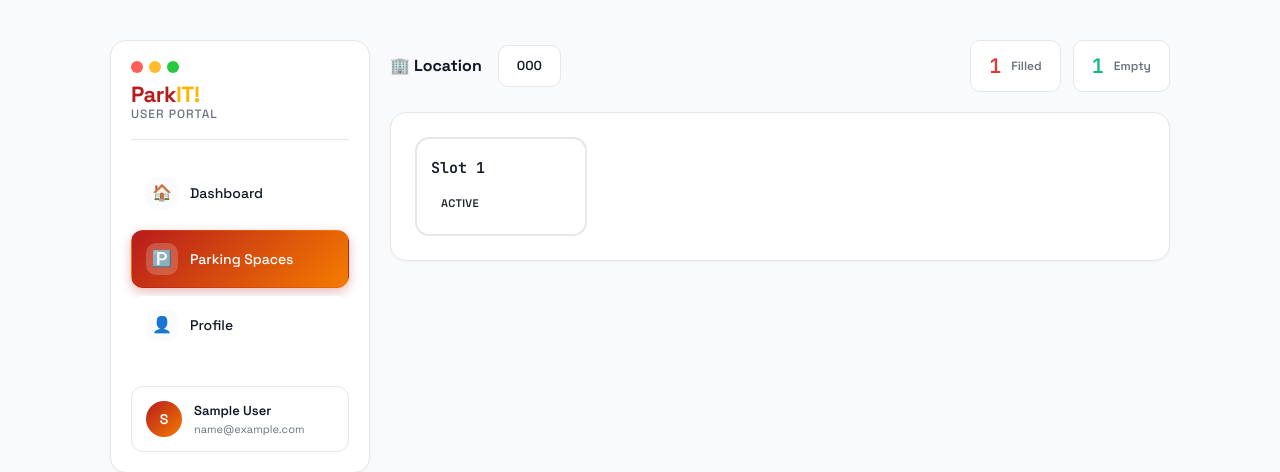
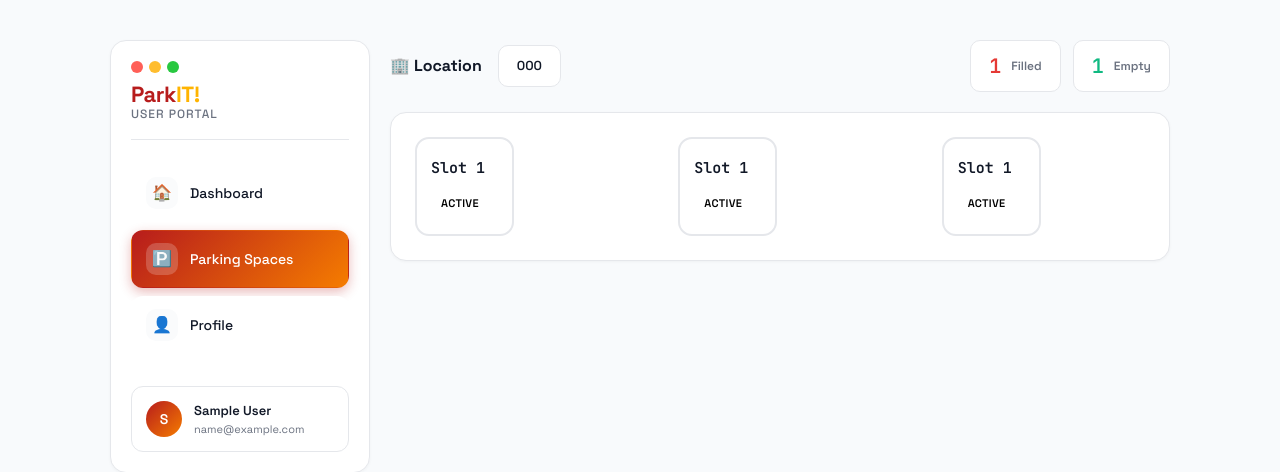
Before and after one commit to Kitanoed/Park_IT, a Django app: template templates/stud_parking_spaces.html in a window 1280 px wide. Shown: the top 472 px of the page. Run offline with Django 5.2, Linux system fonts and the light colour scheme; the template is opened without the code that fills it: most values are stand-ins (such as "Sample title", 1, 10 or a date in 2020); parts of the project's set-up code (start-up, migrations or seed data) failed here and were passed over.

Commit message:
Add stud_parking_spaces.html

```diff
--- a/templates/stud_parking_spaces.html
+++ b/templates/stud_parking_spaces.html
@@ -241,10 +241,28 @@
     padding: 24px;
   }
 
-  .parking-grid {
+  /* ===== CUSTOM 6-COLUMN PARKING GRID WITH BLOCK DRIVEWAYS ===== */
+
+.parking-grid-outer {
   display: grid;
-    grid-template-columns: repeat(auto-fill, minmax(150px, 1fr));
-    gap: 14px;
+  grid-template-columns: 1fr 60px 1fr 60px 1fr; /* 3 blocks + 2 driveways */
+  gap: 0;
+  width: 100%;
+}
+
+.parking-block {
+  display: grid;
+  grid-template-columns: 1fr 1fr; /* 2 slots per row */
+  gap: 5px;
+}
+
+.driveway-vertical {
+  width: 40px;
+}
+
+.driveway-horizontal {
+  height: 15px; /* mid horizontal driveway like screenshot */
+  grid-column: 1 / -1;
 }
 
   .parking-slot {
@@ -501,20 +519,75 @@
       </div>
 
       <section class="main">
-        <div class="parking-grid">
-          {% if slots %}
-            {% for slot in slots %}
-            <div class="parking-slot {{ slot.status_class }}">
-              <span class="slot-number">Slot {{ slot.slot_number|default:'—' }}</span>
+        <div class="parking-grid-outer">
+
+  <!-- ========== BLOCK 1: SLOTS 1–16 ========== -->
+  <div class="parking-block">
+    {% for slot in slots|slice:"0:16" %}
+    <button type="button"
+            class="parking-slot {{ slot.status_class }}"
+            data-slot-id="{{ slot.id }}"
+            data-slot-number="{{ slot.slot_number }}"
+            data-slot-status="{{ slot.status }}"
+            data-license-plate="{{ slot.license_plate|default:'' }}"
+            data-update-url="{% url 'update_slot_status' slot.id %}">
+
+      <span class="slot-number">Slot {{ slot.slot_number }}</span>
       <span class="slot-status">{{ slot.status_label }}</span>
+    </button>
+
+    {% if forloop.counter|divisibleby:2 %}
+    <div class="driveway-horizontal"></div>
+    {% endif %}
+    {% endfor %}
   </div>
+
+  <div class="driveway-vertical"></div>
+
+  <!-- ========== BLOCK 2: SLOTS 17–32 ========== -->
+  <div class="parking-block">
+    {% for slot in slots|slice:"16:32" %}
+    <button type="button"
+            class="parking-slot {{ slot.status_class }}"
+            data-slot-id="{{ slot.id }}"
+            data-slot-number="{{ slot.slot_number }}"
+            data-slot-status="{{ slot.status }}"
+            data-license-plate="{{ slot.license_plate|default:'' }}"
+            data-update-url="{% url 'update_slot_status' slot.id %}">
+
+      <span class="slot-number">Slot {{ slot.slot_number }}</span>
+      <span class="slot-status">{{ slot.status_label }}</span>
+    </button>
+
+    {% if forloop.counter|divisibleby:2 %}
+    <div class="driveway-horizontal"></div>
+    {% endif %}
     {% endfor %}
-          {% else %}
-            <div class="empty-state">
-              <div style="font-size: 48px; margin-bottom: 16px;">🅿️</div>
-              No parking slots configured for this lot.
   </div>
+
+  <div class="driveway-vertical"></div>
+
+  <!-- ========== BLOCK 3: SLOTS 33–48 ========== -->
+  <div class="parking-block">
+    {% for slot in slots|slice:"32:48" %}
+    <button type="button"
+            class="parking-slot {{ slot.status_class }}"
+            data-slot-id="{{ slot.id }}"
+            data-slot-number="{{ slot.slot_number }}"
+            data-slot-status="{{ slot.status }}"
+            data-license-plate="{{ slot.license_plate|default:'' }}"
+            data-update-url="{% url 'update_slot_status' slot.id %}">
+
+      <span class="slot-number">Slot {{ slot.slot_number }}</span>
+      <span class="slot-status">{{ slot.status_label }}</span>
+    </button>
+
+    {% if forloop.counter|divisibleby:2 %}
+    <div class="driveway-horizontal"></div>
     {% endif %}
+    {% endfor %}
+  </div>
+
 </div>
       </section>
     </div>
```
Lines whose indentation alone changed are shown as unchanged.
